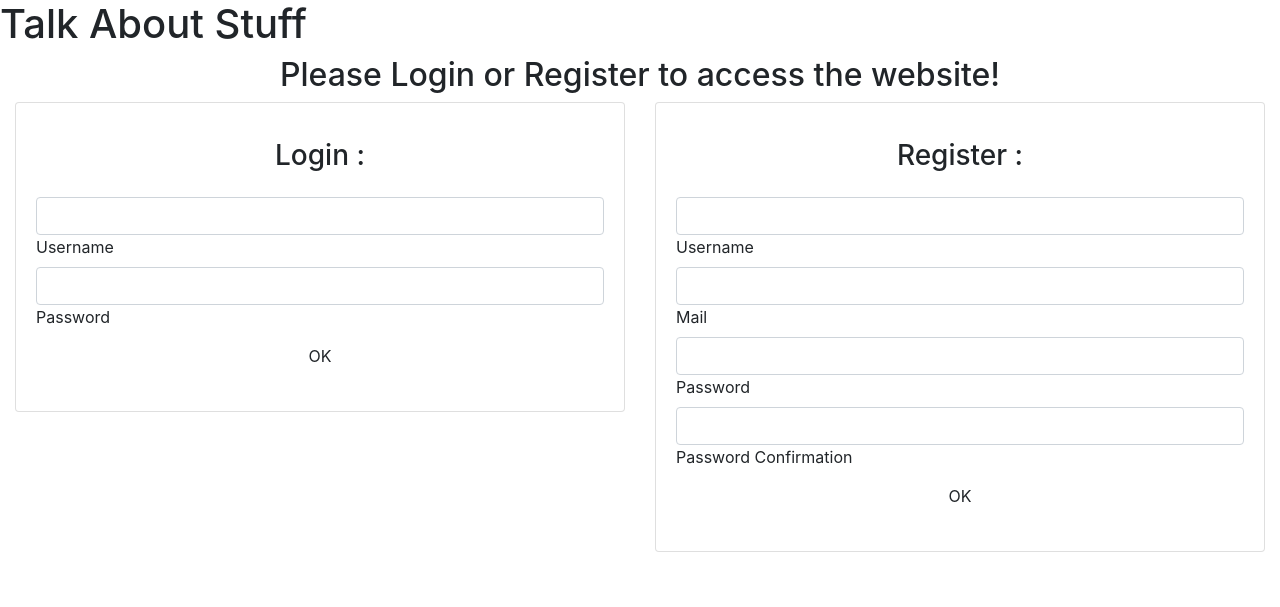
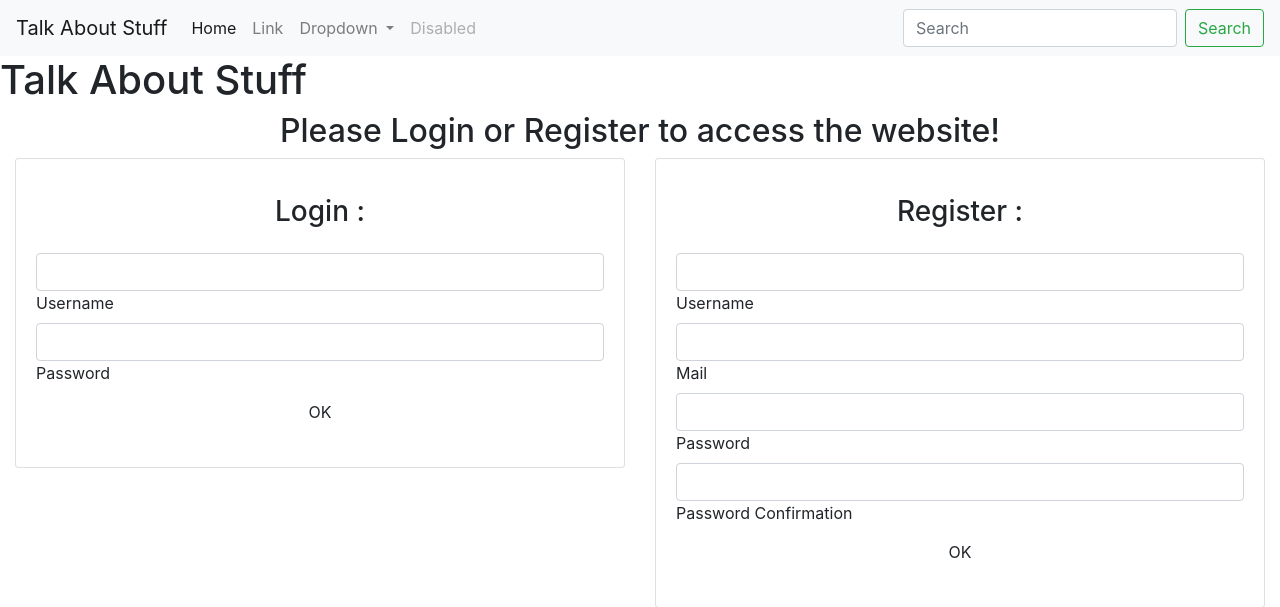
Before and after one commit to Not-the-Bees/Site-Doc-eCommercer, a PHP site: page /login.php in a window 1280 px wide. Shown: the top 607 px of the page. Run offline with PHP 8.4, Linux system fonts and the light colour scheme; some libraries are stand-ins or nearby versions.

Commit message:
ajout navbar

```diff
--- a/models/Question.php
+++ b/models/Question.php
@@ -71,7 +71,7 @@ class Question
      * Edit selected question from specific user (version 2 WIP: only SuperUsers can do this)
      * @param $title
      * @param $content
-     * @param $user_id
+     * @param $id
      * @return mixed|null
      */
     static function edit($title, $content, $id)
--- a/public/css/style.css
+++ b/public/css/style.css
@@ -13,7 +13,7 @@ colors :
 @import url(https://fonts.googleapis.com/css?family=Roboto+Slab:400);
 
 
-h1 {
+.gradientTitle {
 	display: table;
 	margin: 0 auto;
 	font-family: "Roboto Slab";
@@ -24,8 +24,6 @@ h1 {
 	-webkit-text-fill-color: transparent;
 	line-height: 200px;
 }
-
-
 
 
 
--- /dev/null
+++ b/resources/templates/nav.php
@@ -0,0 +1,36 @@
+
+<nav class="navbar navbar-expand-lg navbar-light bg-light">
+  <a class="navbar-brand" href="#">Talk About Stuff</a>
+  <button class="navbar-toggler" type="button" data-toggle="collapse" data-target="#navbarSupportedContent" aria-controls="navbarSupportedContent" aria-expanded="false" aria-label="Toggle navigation">
+    <span class="navbar-toggler-icon"></span>
+  </button>
+
+  <div class="collapse navbar-collapse" id="navbarSupportedContent">
+    <ul class="navbar-nav mr-auto">
+      <li class="nav-item active">
+        <a class="nav-link" href="#">Home <span class="sr-only">(current)</span></a>
+      </li>
+      <li class="nav-item">
+        <a class="nav-link" href="#">Link</a>
+      </li>
+      <li class="nav-item dropdown">
+        <a class="nav-link dropdown-toggle" href="#" id="navbarDropdown" role="button" data-toggle="dropdown" aria-haspopup="true" aria-expanded="false">
+    Dropdown
+        </a>
+        <div class="dropdown-menu" aria-labelledby="navbarDropdown">
+          <a class="dropdown-item" href="#">Action</a>
+          <a class="dropdown-item" href="#">Another action</a>
+          <div class="dropdown-divider"></div>
+          <a class="dropdown-item" href="#">Something else here</a>
+        </div>
+      </li>
+      <li class="nav-item">
+        <a class="nav-link disabled" href="#">Disabled</a>
+      </li>
+    </ul>
+    <form class="form-inline my-2 my-lg-0">
+      <input class="form-control mr-sm-2" type="search" placeholder="Search" aria-label="Search">
+      <button class="btn btn-outline-success my-2 my-sm-0" type="submit">Search</button>
+    </form>
+  </div>
+</nav>
--- a/resources/views/addQuestion.php
+++ b/resources/views/addQuestion.php
@@ -59,11 +59,11 @@
 
 
 <!-- Script -->
+<script src="../public/js/jquery-3.2.1.min.js"></script>
 <script src="../public/js/bootstrap.bundle.min.js"></script>
 <script src="../public/js/bootstrap.min.js"></script>
 <script src="../public/js/mdb.min.js"></script>
 <script src="../public/js/popper.min.js"></script>
-<script src="../public/js/jquery-3.2.1.min.js"></script>
 <script type="text/javascript" src="https://cdnjs.cloudflare.com/ajax/libs/mdbootstrap/4.4.1/js/mdb.min.js"></script>
 </body>
 </html>
--- a/resources/views/browseQuestion.php
+++ b/resources/views/browseQuestion.php
@@ -62,10 +62,10 @@
 
 
 <!-- Script -->
+<script src="../public/js/jquery-3.2.1.min.js"></script>
 <script src="/Talk-About-Stuff/public/js/bootstrap.bundle.min.js"></script>
 <script src="/Talk-About-Stuff/public/js/bootstrap.min.js"></script>
 <script src="/Talk-About-Stuff/public/js/mdb.min.js"></script>
-<script src="/Talk-About-Stuff/public/js/popper.min.js"></script>
 <script src="/Talk-About-Stuff/public/s/jquery-3.2.1.min.js"></script>
 <script type="text/javascript" src="https://cdnjs.cloudflare.com/ajax/libs/mdbootstrap/4.4.1/js/mdb.min.js"></script>
 
--- a/resources/views/editQuestion.php
+++ b/resources/views/editQuestion.php
@@ -67,11 +67,11 @@
 
 
 <!-- Script -->
+<script src="../public/js/jquery-3.2.1.min.js"></script>
 <script src="../public/js/bootstrap.bundle.min.js"></script>
 <script src="../public/js/bootstrap.min.js"></script>
 <script src="../public/js/mdb.min.js"></script>
 <script src="../public/js/popper.min.js"></script>
-<script src="../public/js/jquery-3.2.1.min.js"></script>
 <script type="text/javascript" src="https://cdnjs.cloudflare.com/ajax/libs/mdbootstrap/4.4.1/js/mdb.min.js"></script>
 
 </body>
--- a/resources/views/index.php
+++ b/resources/views/index.php
@@ -21,11 +21,11 @@
 
 
 <!-- Script -->
+<script src="../public/js/jquery-3.2.1.min.js"></script>
 <script src="../public/js/bootstrap.bundle.min.js"></script>
 <script src="../public/js/bootstrap.min.js"></script>
 <script src="../public/js/mdb.min.js"></script>
 <script src="../public/js/popper.min.js"></script>
-<script src="../public/js/jquery-3.2.1.min.js"></script>
 <script type="text/javascript" src="https://cdnjs.cloudflare.com/ajax/libs/mdbootstrap/4.4.1/js/mdb.min.js"></script>
 
 </body>
--- a/resources/views/login.php
+++ b/resources/views/login.php
@@ -13,8 +13,11 @@
 
 <!-- Banner -->
 <body>
+
+<?php require '../resources/templates/nav.php'; ?>
+
 <header>
-    <h1>Talk About Stuff</h1>
+    <h1 class="gradientTitle">Talk About Stuff</h1>
 </header>
 <!-- End Banner -->
 
@@ -93,11 +96,11 @@
 
 
 <!-- Script -->
+<script src="../public/js/jquery-3.2.1.min.js"></script>
 <script src="../public/js/bootstrap.bundle.min.js"></script>
 <script src="../public/js/bootstrap.min.js"></script>
 <script src="../public/js/mdb.min.js"></script>
 <script src="../public/js/popper.min.js"></script>
-<script src="../public/js/jquery-3.2.1.min.js"></script>
 <script type="text/javascript" src="https://cdnjs.cloudflare.com/ajax/libs/mdbootstrap/4.4.1/js/mdb.min.js"></script>
 </body>
 </html>
--- a/resources/views/readQuestion.php
+++ b/resources/views/readQuestion.php
@@ -60,11 +60,11 @@
 
 </section>
 <!-- Script -->
+<script src="../public/js/jquery-3.2.1.min.js"></script>
 <script src="/Talk-About-Stuff/public/js/bootstrap.bundle.min.js"></script>
 <script src="/Talk-About-Stuff/public/js/bootstrap.min.js"></script>
 <script src="/Talk-About-Stuff/public/js/mdb.min.js"></script>
 <script src="/Talk-About-Stuff/public/js/popper.min.js"></script>
-<script src="/Talk-About-Stuff/public/s/jquery-3.2.1.min.js"></script>
 <script type="text/javascript" src="https://cdnjs.cloudflare.com/ajax/libs/mdbootstrap/4.4.1/js/mdb.min.js"></script>
 
 </body>
--- a/resources/views/valide.php
+++ b/resources/views/valide.php
@@ -47,11 +47,12 @@
     </div>
 </section>
 
+
+<script src="../public/js/jquery-3.2.1.min.js"></script>
 <script src="/Talk-About-Stuff/public/js/bootstrap.bundle.min.js"></script>
 <script src="/Talk-About-Stuff/public/js/bootstrap.min.js"></script>
 <script src="/Talk-About-Stuff/public/js/mdb.min.js"></script>
 <script src="/Talk-About-Stuff/public/js/popper.min.js"></script>
-<script src="/Talk-About-Stuff/public/js/jquery-3.2.1.min.js"></script>
 <script type="text/javascript" src="https://cdnjs.cloudflare.com/ajax/libs/mdbootstrap/4.4.1/js/mdb.min.js"></script>
 
 
```
